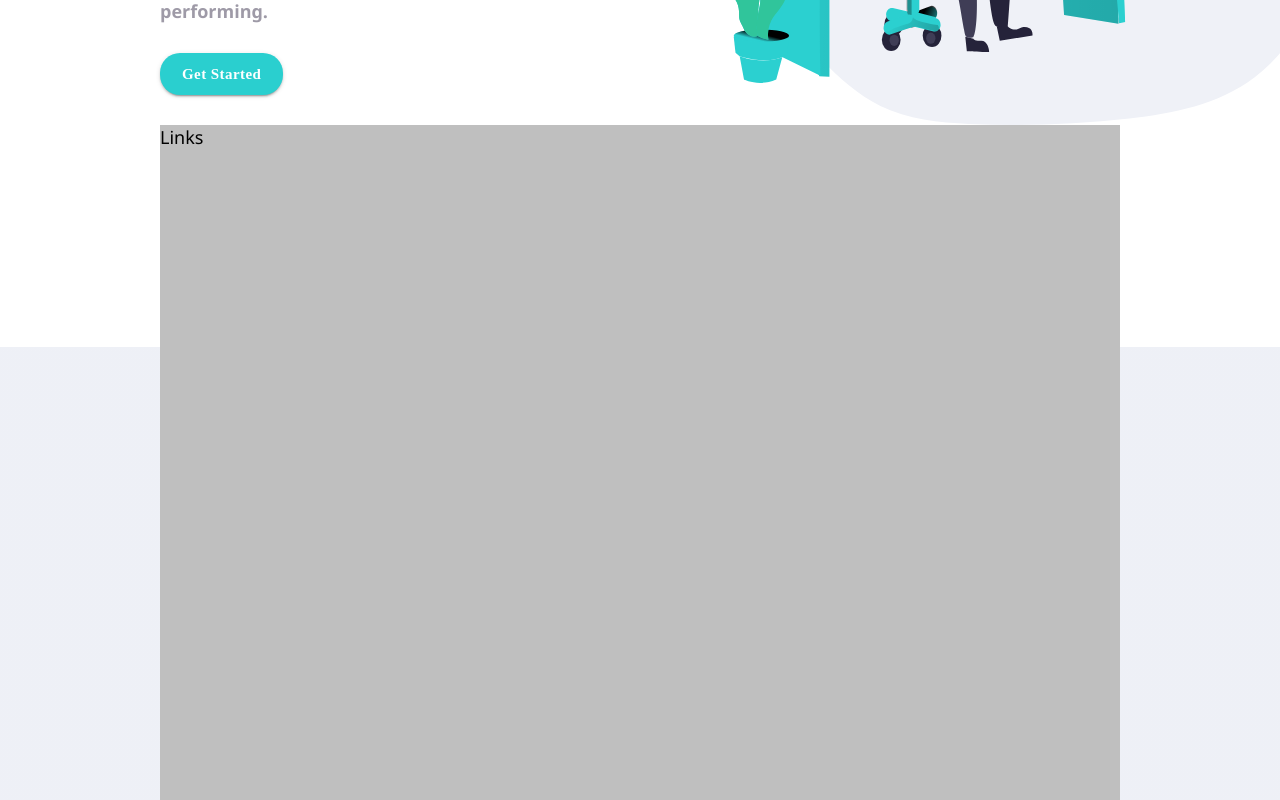
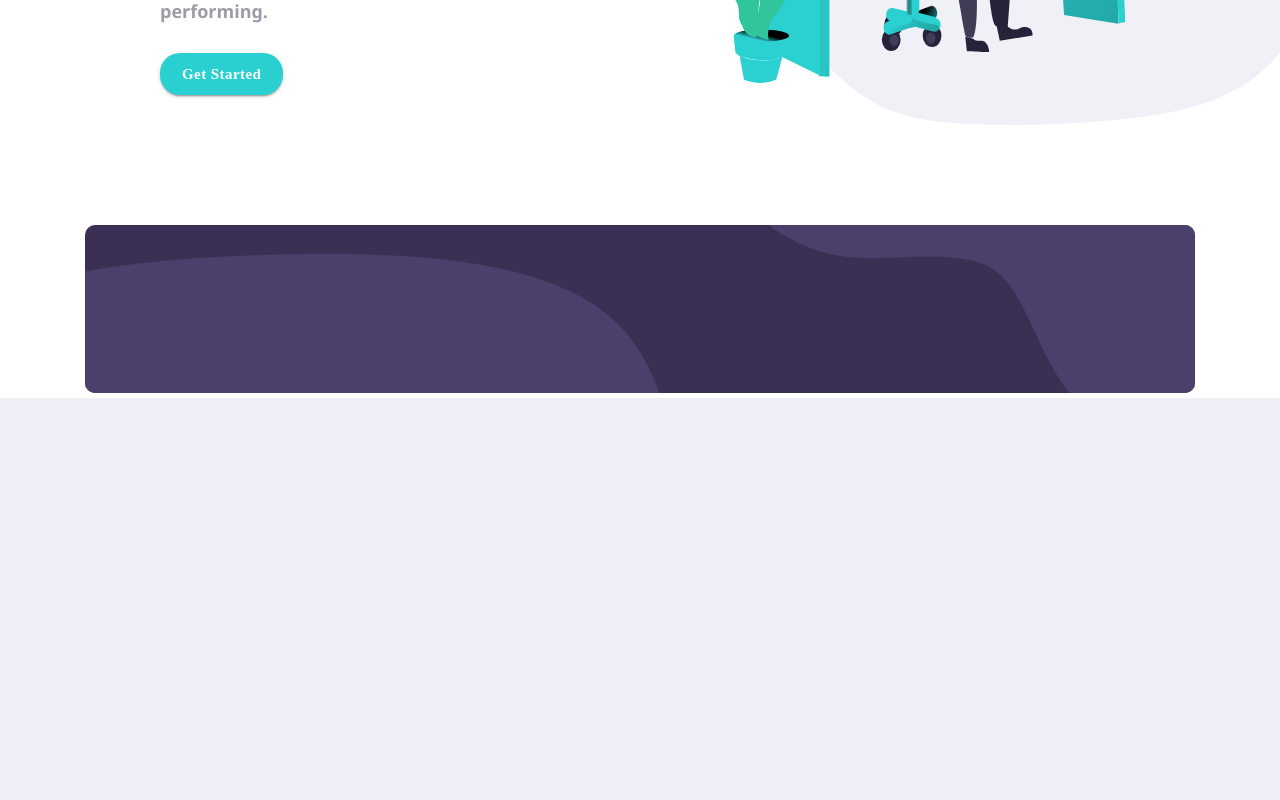
Before and after one commit to makardjian/swim-assignment, a React (Create React App) app: page / in a window 1280 px wide. Shown: the part 480-1280 px from the top of the page. Built offline with nearby package versions, Linux system fonts and the light colour scheme; the HTML template or start-up script is replaced by a standard one.

Commit message:
place input background on screen

```diff
--- /dev/null
+++ b/src/components/LandingPageMiddle/LandingPageMiddle.styles.ts
@@ -0,0 +1,17 @@
+import { makeStyles } from '@mui/styles';
+import Colors from '../../styles/Colors';
+
+const useStyles = makeStyles({
+  contentContainer: {
+    height: '1000px',
+    paddingTop: '100px',
+    display: 'flex',
+    justifyContent: 'center',
+  },
+  inputBackgroundImage: {
+    borderRadius: '10px',
+    backgroundColor: Colors.primary['@darkViolet'],
+  },
+});
+
+export default useStyles;
--- a/src/components/LandingPageMiddle/LandingPageMiddle.styles.tsx
+++ /dev/null
@@ -1,11 +0,0 @@
-import { makeStyles } from '@mui/styles';
-import Colors from '../../styles/Colors';
-
-const useStyles = makeStyles({
-  background: {
-    backgroundColor: Colors.neutral['@gray'],
-    height: '1000px',
-  },
-});
-
-export default useStyles;
--- a/src/components/LandingPageMiddle/LandingPageMiddle.tsx
+++ b/src/components/LandingPageMiddle/LandingPageMiddle.tsx
@@ -1,9 +1,20 @@
 import React from 'react';
 import useStyles from './LandingPageMiddle.styles';
+import inputBackgroundImage from '../../static/images/bg-shorten-desktop.svg';
 
 const LandingPageMiddle = () => {
   const styles = useStyles();
-  return <div className={styles.background}>Links</div>;
+  return (
+    <div className={styles.contentContainer}>
+      <div>
+        <img
+          className={styles.inputBackgroundImage}
+          src={inputBackgroundImage}
+          alt='input_background_img'
+        />
+      </div>
+    </div>
+  );
 };
 
 export default LandingPageMiddle;
```
